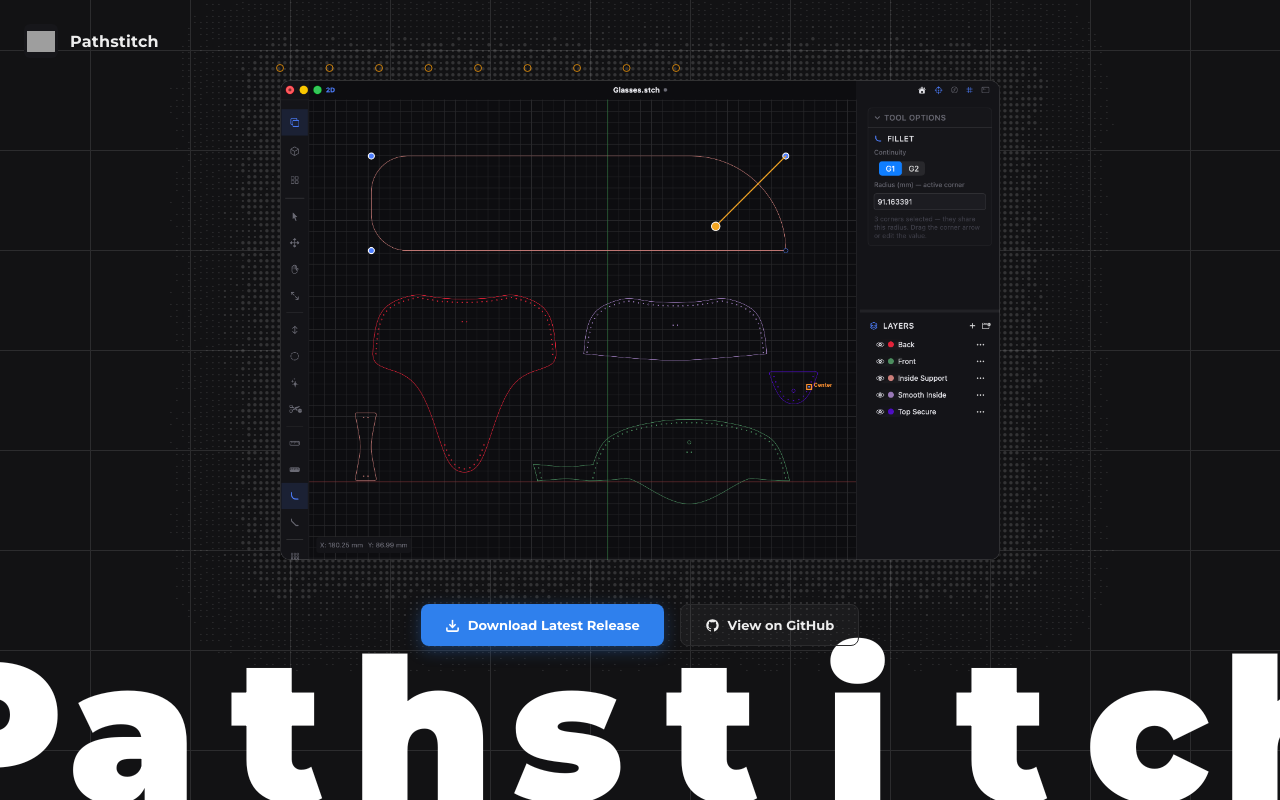
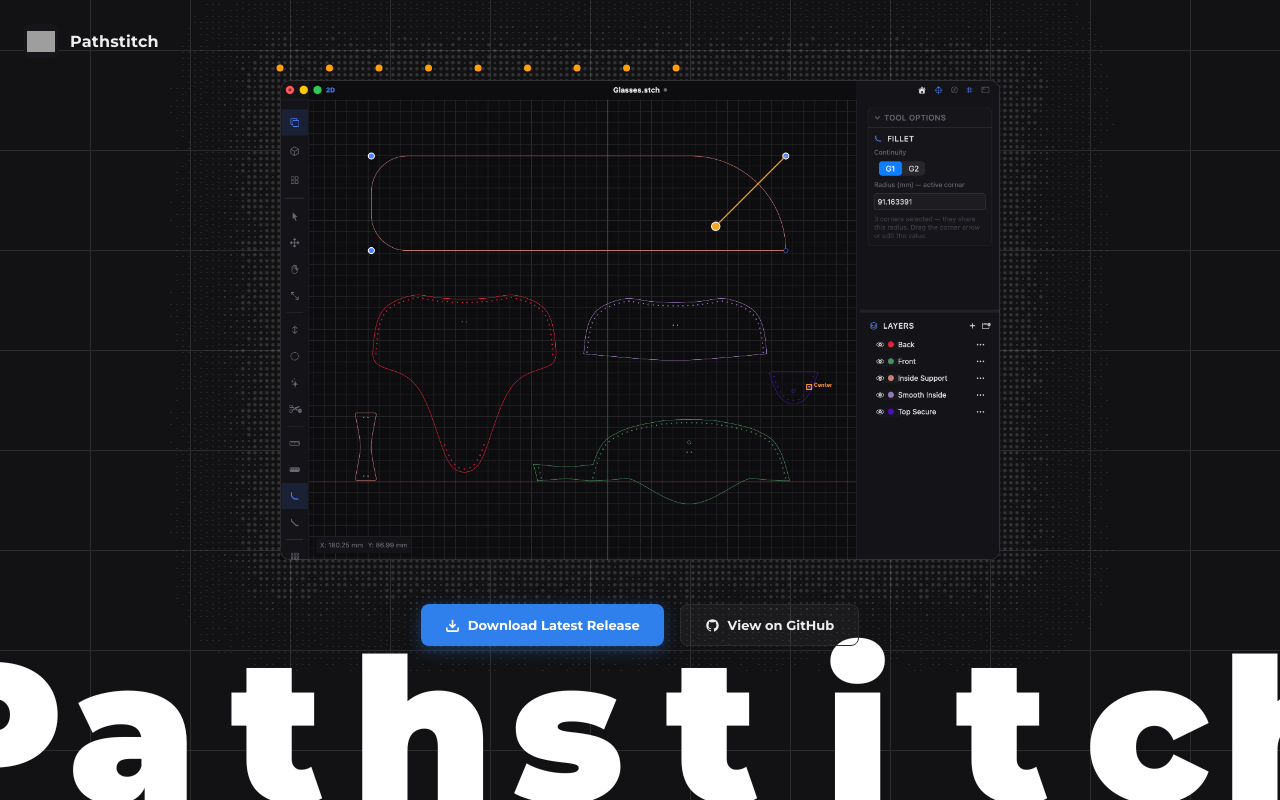
Before and after one commit to Mason363/Pathstitch-Website, a Next.js app: page / in a window 1280 px wide. Built offline with nearby package versions, Linux system fonts and the light colour scheme; grey boxes are pictures that could not be loaded.

Commit message:
Make sewing animation holes filled circles and dashed lines thicker (strokeWidth 2.5) for prominence

```diff
--- a/src/components/ImageViewer.tsx
+++ b/src/components/ImageViewer.tsx
@@ -324,9 +324,8 @@
                   cx={pt.x}
                   cy={pt.y}
                   r="3.5"
-                  fill="none"
-                  stroke="var(--color-accent-orange)"
-                  strokeWidth="0.75"
+                  fill="var(--color-accent-orange)"
+                  stroke="none"
                 />
               ))}
             </g>
@@ -352,7 +351,7 @@
               d={pathData}
               fill="none"
               stroke="var(--color-accent-orange)"
-              strokeWidth="1.75"
+              strokeWidth="2.5"
               strokeDasharray="12 16"
               mask="url(#sewing-mask)"
             />
```
